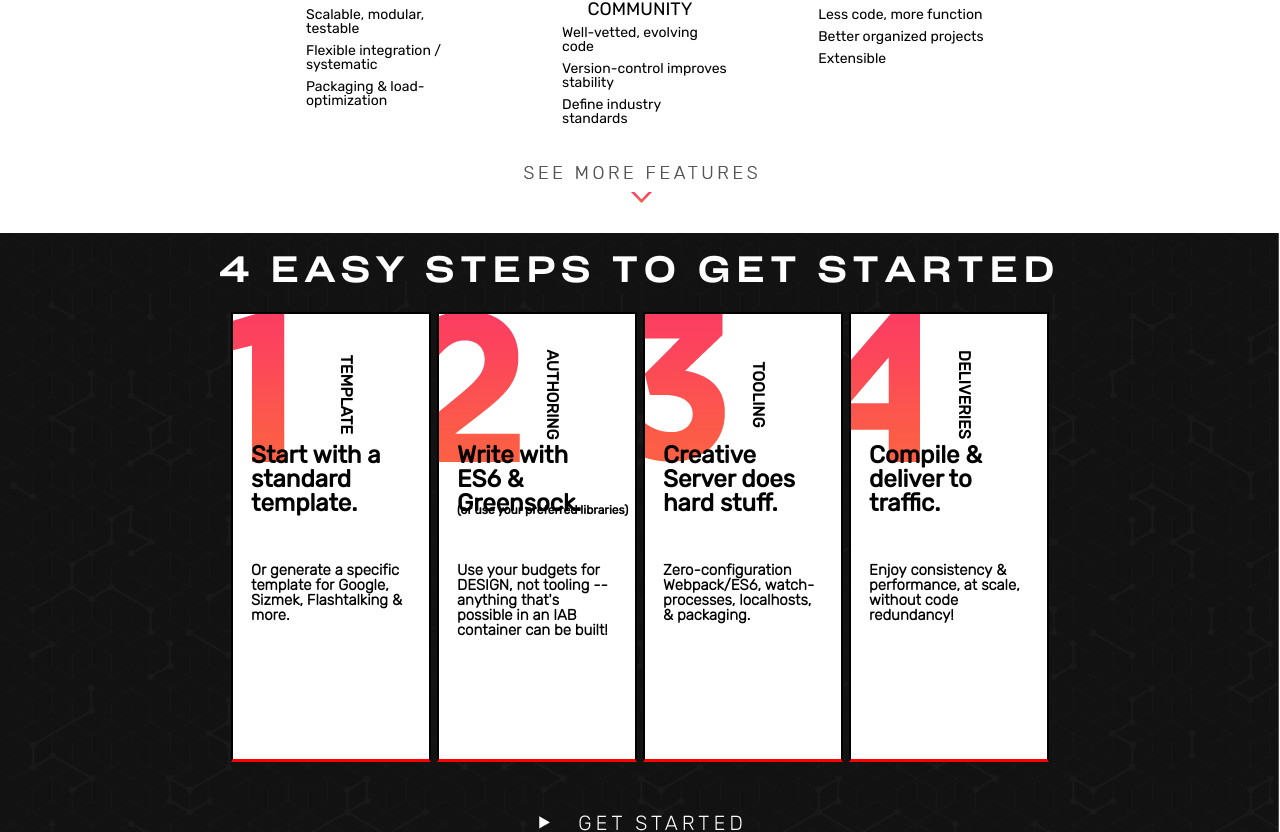
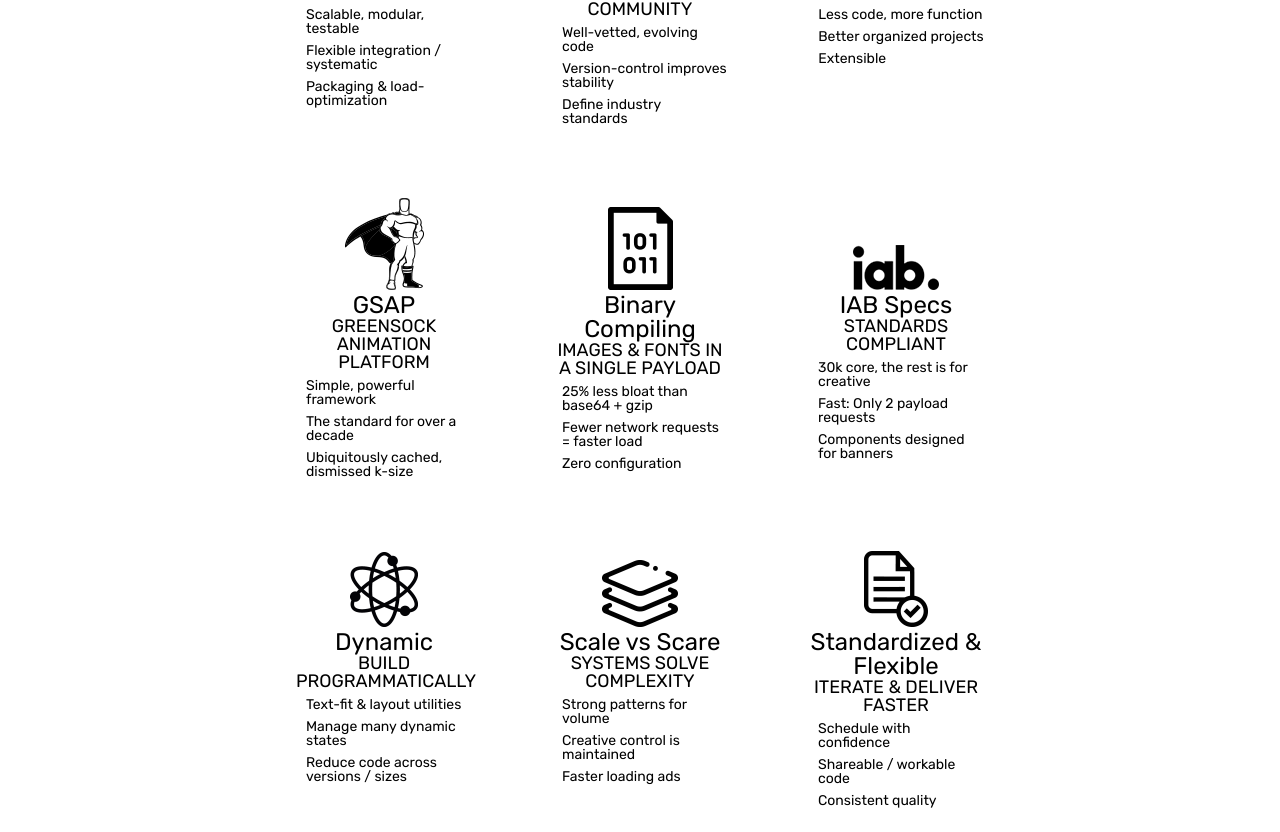
Before and after one commit to elaineleeworld/FAT-landing-page, a React (Create React App) app: page /#/ in a window 1280 px wide. Shown: the part 828-1660 px from the top of the page. Built offline with nearby package versions, Linux system fonts and the light colour scheme.

Commit message:
removes `more Features` toggle

```diff
--- a/src/components/Feature/FeatureList.js
+++ b/src/components/Feature/FeatureList.js
@@ -2,41 +2,9 @@
 
 import { Row, Col } from 'react-flexbox-grid'
 import './FeatureList.css'
-import LessArrow from '../../images/red_arrow_less.png'
-import MoreArrow from '../../images/red_arrow_more.png'
-
-//  function FeaturesList( {features} ){
-//     return features.map(feature => (
-
-//         <div>
-//         <h3>{feature.label}</h3>
-//         <p>{feature.text}</p>
-//         </div>
-//         ))
-//     // console.log('FEATURES', features)
-// }
 
 class FeatureList extends React.Component {
-	constructor(props) {
-		super(props)
-		console.log('THIS.PROPS', this.props)
-		this.state = {
-			hideElement: false,
-			showElement: false
-		}
-	}
-
-	toggleElement() {
-		this.setState((prevState, props) => ({
-			hideElement: !this.state.hideElement, //hide the Less Arrow
-			showElement: !this.state.showElement //show the More Arrow again
-		}))
-	}
-
 	render() {
-		const style = this.state.hideElement ? { display: 'none' } : {}
-		const style2 = this.state.showElement ? { display: 'block' } : {}
-
 		const myFeature = [
 			{
 				img: require('../../images/GASP.png'),
@@ -77,10 +45,9 @@
 		]
 		return (
 			<div>
-				<img src={MoreArrow} onClick={this.toggleElement.bind(this)} style={style2} className="red-arrow-more" alt="red arrow less" />
 				{myFeature.map(function(feature, index) {
 					return (
-						<Row key={`key-${index}`} className="feature" style={style}>
+						<Row key={`key-${index}`} className="feature">
 							<Col key={index} xs={12} first="xs" last="sm">
 								<img src={feature.img} alt="feature list" />
 							</Col>
@@ -104,7 +71,6 @@
 						</Row>
 					)
 				})}
-				<img src={LessArrow} onClick={this.toggleElement.bind(this)} style={style} className="red-arrow-less" alt="red arrow less" />
 			</div>
 		)
 	}
--- a/src/components/TopFeatures/TopFeatures.js
+++ b/src/components/TopFeatures/TopFeatures.js
@@ -2,40 +2,9 @@
 import { Row, Col } from 'react-flexbox-grid'
 import './TopFeatures.css'
 import FeatureList from '../Feature/FeatureList.js'
-import MoreArrow from '../../images/red_arrow_more.png'
-
-//  function FeaturesList( {features} ){
-//     return features.map(feature => (
-
-//         <div>
-//         <h3>{feature.label}</h3>
-//         <p>{feature.text}</p>
-//         </div>
-//         ))
-//     // console.log('FEATURES', features)
-// }
 
 class TopFeatures extends React.Component {
-	constructor(props) {
-		super(props)
-		console.log('THIS.PROPS', this.props)
-		this.state = {
-			open: false,
-			hideElement: false
-		}
-	}
-
-	showMoreFeatures() {
-		console.log('CLICKED')
-		this.setState((prevState, props) => ({
-			open: !this.state.open,
-			hideElement: !this.state.hideElement
-		}))
-	}
-
 	render() {
-		const style = this.state.hideElement ? { display: 'none' } : {}
-
 		const myFeature = [
 			{
 				img: require('../../images/Webpack.png'),
@@ -84,8 +53,7 @@
 						</Row>
 					)
 				})}
-				<img src={MoreArrow} onClick={this.showMoreFeatures.bind(this)} style={style} className="more-red-arrow" alt="more red arrow" />
-				{this.state.open ? <FeatureList /> : null}
+				<FeatureList />
 			</div>
 		)
 	}
```
